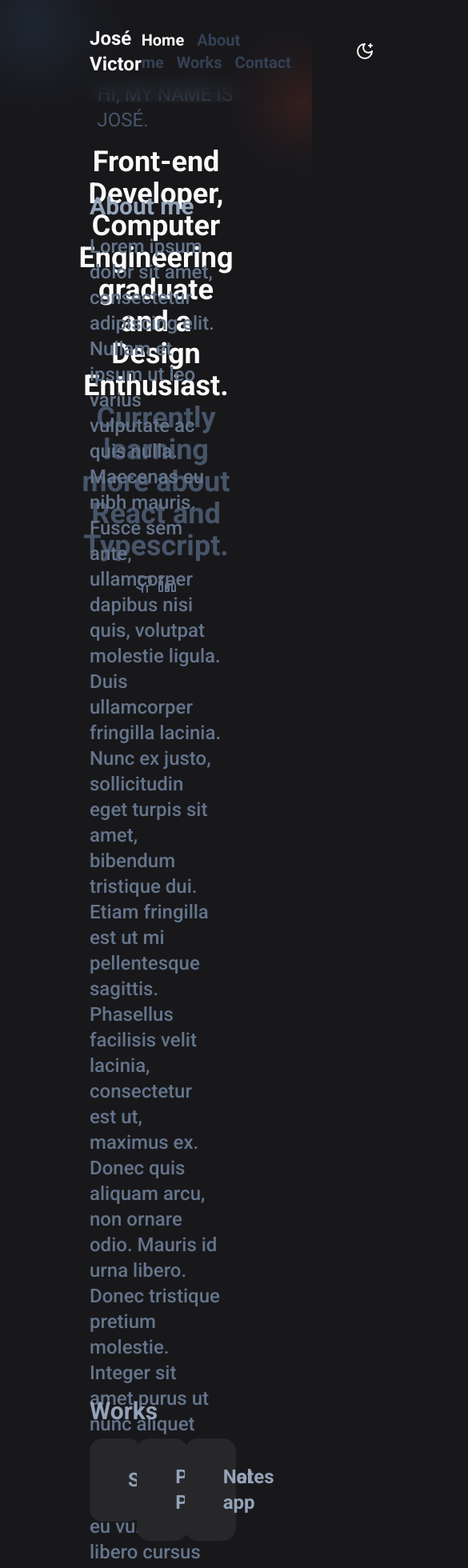
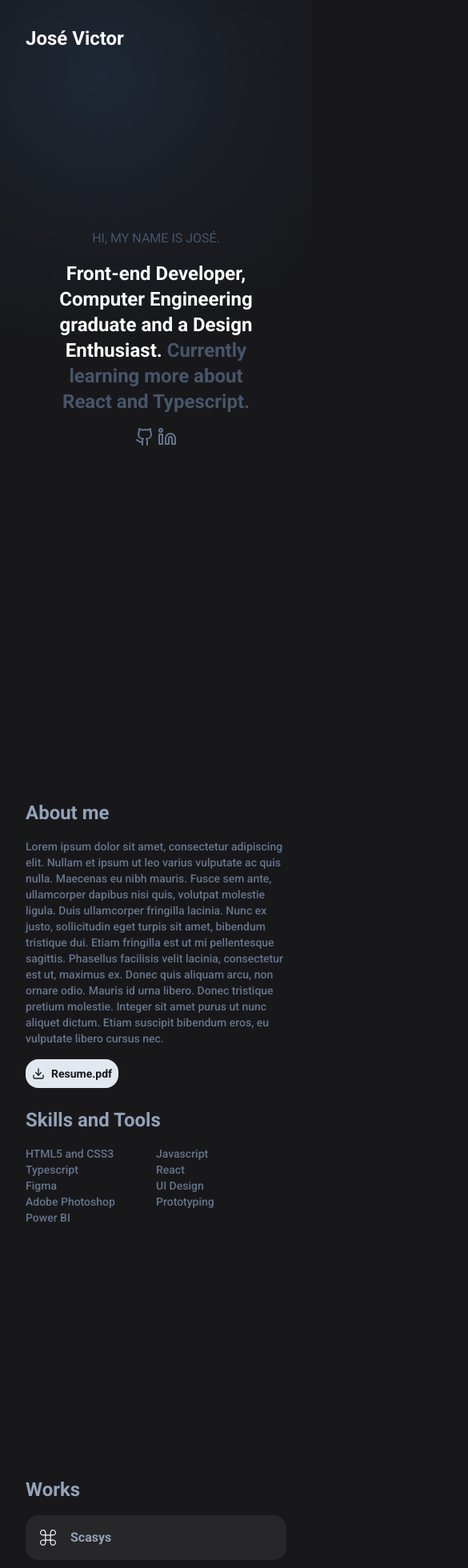
Before and after one commit to jvictordev1/personal-page, a React (Vite) app: page / in a window 390 px wide. Shown: the top 1960 px of the page at 80% size, 585 px wide, since content can reach past the window. Built offline with nearby package versions, Linux system fonts and the light colour scheme.

Commit message:
feat: responsividade

```diff
--- a/index.html
+++ b/index.html
@@ -12,7 +12,7 @@
     <meta name="viewport" content="width=device-width, initial-scale=1.0" />
     <title>José Victor - Front-end Developer</title>
   </head>
-  <body class="bg-zinc-900 text-zinc-50 antialiased bg-contain bg-no-repeat bg-dark-mode">
+  <body class="bg-zinc-900 text-zinc-50 antialiased">
     <div id="root"></div>
     <script type="module" src="/src/main.tsx"></script>
   </body>
--- a/src/app.tsx
+++ b/src/app.tsx
@@ -3,6 +3,7 @@ import {
   BadgePlus,
   ChevronUpCircle,
   Component,
+  Copyright,
   Download,
   GaugeCircle,
   Github,
@@ -59,49 +60,49 @@ function App() {
     {
       title: "Improve your website",
       icon: (
-        <ChevronUpCircle className="font-bold group-hover:text-slate-50 size-8" />
+        <ChevronUpCircle className="font-bold group-hover:text-slate-50 size-6 lg:size-8" />
       ),
     },
     {
       title: "Create a new website",
       icon: (
-        <BadgePlus className="font-bold group-hover:text-slate-50 size-8" />
+        <BadgePlus className="font-bold group-hover:text-slate-50 size-6 lg:size-8" />
       ),
     },
     {
       title: "Design and/or refactor UI",
       icon: (
-        <Component className="font-bold group-hover:text-slate-50 size-8" />
+        <Component className="font-bold group-hover:text-slate-50 size-6 lg:size-8" />
       ),
     },
     {
       title: "Create a web app",
       icon: (
-        <AppWindow className="font-bold group-hover:text-slate-50 size-8" />
+        <AppWindow className="font-bold group-hover:text-slate-50 size-6 lg:size-8" />
       ),
     },
     {
       title: "Create a dashboard",
       icon: (
-        <GaugeCircle className="font-bold group-hover:text-slate-50 size-8" />
+        <GaugeCircle className="font-bold group-hover:text-slate-50 size-6 lg:size-8" />
       ),
     },
     {
       title: "Edit photos and posts",
       icon: (
-        <Settings2 className="font-bold group-hover:text-slate-50 size-8" />
+        <Settings2 className="font-bold group-hover:text-slate-50 size-6 lg:size-8" />
       ),
     },
   ];
   return (
     <>
       <Navbar />
-      <Section id="home">
-        <div className="w-1/2 space-y-4">
-          <h2 className="font-normal text-slate-600 text-2xl ml-6">
+      <Section id="home" toggleBackground={true}>
+        <div className="w-2/3 text-center space-y-4 lg:w-1/2">
+          <h2 className="font-normal text-slate-600 text-base sm:text-2xl">
             HI, MY NAME IS JOSÉ.
           </h2>
-          <h1 className="font-bold text-4xl text-center">
+          <h1 className="font-bold text-2xl sm:text-4xl">
             Front-end Developer, Computer Engineering graduate and a Design
             Enthusiast.{" "}
             <span className="text-slate-600">
@@ -129,9 +130,11 @@ function App() {
         </div>
       </Section>
       <Section id="about-me">
-        <div className="px-28 space-y-4">
-          <h1 className="font-bold text-3xl text-slate-400">About me</h1>
-          <p className="font-medium text-2xl text-slate-500">
+        <div className="px-8 space-y-4 lg:px-28">
+          <h1 className="font-bold text-2xl lg:text-3xl text-slate-400">
+            About me
+          </h1>
+          <p className="font-medium text-sm text-slate-500 lg:text-2xl">
             Lorem ipsum dolor sit amet, consectetur adipiscing elit. Nullam et
             ipsum ut leo varius vulputate ac quis nulla. Maecenas eu nibh
             mauris. Fusce sem ante, ullamcorper dapibus nisi quis, volutpat
@@ -143,16 +146,18 @@ function App() {
             molestie. Integer sit amet purus ut nunc aliquet dictum. Etiam
             suscipit bibendum eros, eu vulputate libero cursus nec.
           </p>
-          <button className="flex items-center space-x-2 bg-slate-200 p-3 rounded-2xl">
-            <Download className="text-zinc-900" />
-            <p className="font-bold text-xl text-zinc-900">Resume.pdf</p>
+          <button className="flex items-center space-x-2 bg-slate-200 p-2 lg:p-3 rounded-2xl">
+            <Download className="text-zinc-900 size-4 lg:size-6" />
+            <p className="font-bold text-sm lg:text-xl text-zinc-900">
+              Resume.pdf
+            </p>
           </button>
         </div>
-        <div className="px-28 space-y-4 w-full">
-          <h1 className="font-bold text-3xl text-slate-400">
+        <div className="px-8 space-y-4 lg:px-28 w-full">
+          <h1 className="font-bold text-2xl lg:text-3xl text-slate-400">
             Skills and Tools
           </h1>
-          <ul className="flex w-full justify-between text-xl text-slate-500">
+          <ul className="grid grid-cols-2 justify-between text-sm md:grid-cols-3 lg:grid-cols-4 lg:text-xl text-slate-500 xl:flex xl:flex-row">
             {skillsAndTools.map((item: string) => {
               return (
                 <li
@@ -167,23 +172,27 @@ function App() {
         </div>
       </Section>
       <Section id="works">
-        <div className="w-full px-28 space-y-4 text-slate-400">
-          <h1 className="font-bold text-3xl">Works</h1>
-          <ul className="grid  grid-cols-3 gap-3 w-full justify-between text-xl">
+        <div className="w-full px-8 space-y-4 lg:px-28">
+          <h1 className="font-bold text-2xl lg:text-3xl text-slate-400">
+            Works
+          </h1>
+          <ul className="grid grid-cols-1 xl:grid-cols-3 gap-3 w-full justify-between text-xl">
             {works.map((work: Work) => {
               return <WorkCard key={work.title} {...work} />;
             })}
           </ul>
         </div>
-        <div className="w-full px-28 space-y-4 text-slate-400">
-          <h1 className="font-bold text-3xl">How can i help you?</h1>
-          <ul className="grid grid-cols-3 gap-3 w-full justify-between text-xl">
+        <div className="w-full px-8 lg:px-28 space-y-4 text-slate-400">
+          <h1 className="font-bold text-2xl lg:text-3xl text-slate-400">
+            How can i help you?
+          </h1>
+          <ul className="grid grid-cols-2 lg:grid-cols-3 gap-3 w-full justify-between ">
             {helps.map((help: Helps) => {
               return (
                 <li key={help.title}>
-                  <div className="flex items-center group cursor-default bg-zinc-800 w-full space-x-4 p-8 rounded-2xl">
+                  <div className="flex group items-center cursor-pointer bg-zinc-800 w-full h-full p-4 lg:p-8 space-x-4 rounded-2xl">
                     {help.icon}
-                    <h2 className="font-bold group-hover:text-slate-50 transition text-2xl">
+                    <h2 className="font-bold group-hover:text-slate-50 transition text-xs lg:text-sm xl:text-2xl">
                       {help.title}
                     </h2>
                   </div>
@@ -194,10 +203,12 @@ function App() {
         </div>
       </Section>
       <Section id="contact">
-        <div className="flex w-full justify-between px-28">
+        <div className="flex flex-col justify-between w-full px-8 space-y-4 lg:px-28 lg:flex md:flex-row">
           <div className="flex flex-col w-80 text-slate-400 space-y-4">
-            <h1 className="font-bold text-3xl">Lets work!</h1>
-            <p className="font-medium text-2xl text-slate-500">
+            <h1 className="font-bold text-2xl lg:text-3xl text-slate-400">
+              Lets work!
+            </h1>
+            <p className="font-medium text-slate-500 text-xl lg:text-2xl">
               Let's connect, chat about your project, or simply stay in touch.
             </p>
             <h3 className="font-bold text-xl">Email</h3>
@@ -205,13 +216,13 @@ function App() {
               josevictorcruzrb@gmail.com
             </p>
           </div>
-          <form action="#" className="w-1/2">
+          <form action="#" className="w-full md:w-1/2">
             <div className="w-full space-y-4 text-xl font-bold text-slate-400">
-              <h1>Your name</h1>
+              <h1 className="text-base lg:text-xl">Your name</h1>
               <Input placeholder="Joe Jones" />
-              <h1>Email address</h1>
+              <h1 className="text-base lg:text-xl">Email address</h1>
               <Input placeholder="you@your_domain.com" />
-              <h1>Message</h1>
+              <h1 className="text-base lg:text-xl">Message</h1>
               <textarea
                 placeholder="How can i help?"
                 className="w-full bg-transparent p-2 font-normal text-xl text-slate-50 placeholder:text-zinc-700 border-slate-500 border-2 rounded-lg outline-none"
@@ -226,6 +237,10 @@ function App() {
           </form>
         </div>
       </Section>
+      <div className="flex space-x-2 px-8 text-xs lg:text-sm items-center lg:px-28 pb-5 text-slate-500">
+        <Copyright className="size-4 lg:size-5" />
+        <p>2024, ALL RIGHTS RESERVED</p>
+      </div>
     </>
   );
 }
--- a/src/components/Input.tsx
+++ b/src/components/Input.tsx
@@ -1,11 +1,11 @@
 interface InputProps {
-    placeholder: string;
+  placeholder: string;
 }
 export default function Input({ placeholder }: InputProps) {
   return (
     <input
       placeholder={placeholder}
-      className="w-full bg-transparent p-2 font-normal text-xl text-slate-50 placeholder:text-zinc-700 border-slate-500 border-2 rounded-lg outline-none"
+      className="w-full bg-transparent p-2 font-normal text-base lg:text-xl text-slate-50 placeholder:text-zinc-700 border-slate-500 border-2 rounded-lg outline-none"
       type="text"
     />
   );
--- a/src/components/Navbar.tsx
+++ b/src/components/Navbar.tsx
@@ -2,9 +2,9 @@ import { MoonStar } from "lucide-react";
 
 export default function Navbar() {
   return (
-    <nav className="flex fixed w-full justify-between px-28 py-8 font-bold backdrop-blur-md">
+    <nav className="flex fixed w-full justify-between px-8 py-8 font-bold backdrop-blur-md lg:px-28">
       <h1 className="font-semibold text-2xl">José Victor</h1>
-      <div className="flex items-center space-x-20 text-xl">
+      <div className="hidden items-center space-x-20 text-xl lg:flex">
         <div className="space-x-4">
           <a href="#home">Home</a>
           <a className="text-slate-700" href="#about-me">
--- a/src/components/Section.tsx
+++ b/src/components/Section.tsx
@@ -1,12 +1,22 @@
 interface SectionProps {
   id: string;
   children: React.ReactNode;
+  toggleBackground?: boolean;
 }
 export default function Section(props: SectionProps) {
   return (
     <section
       id={props.id}
-      className="w-full h-screen flex flex-col items-center justify-center space-y-16"
+      style={
+        props.toggleBackground
+          ? {
+              backgroundImage: "url(images/dark-mode-wallpaper.png)",
+              backgroundRepeat: "no-repeat",
+              backgroundSize: "cover",
+            }
+          : {}
+      }
+      className="w-full h-screen flex flex-col items-center justify-center space-y-6 lg:space-y-16"
     >
       {props.children}
     </section>
--- a/src/components/WorkCard.tsx
+++ b/src/components/WorkCard.tsx
@@ -5,9 +5,9 @@ export default function WorkCard(work: Work) {
   return (
     <HoverCard.Root>
       <HoverCard.Trigger>
-        <div className="flex group items-center cursor-pointer bg-zinc-800 w-full p-8 space-x-4 rounded-2xl">
-          <img className="size-10" src={work.logo} alt={work.title} />
-          <h2 className="font-bold group-hover:text-slate-50 transition text-2xl">{work.title}</h2>
+        <div className="flex group items-center cursor-pointer bg-zinc-800 w-full p-4 xl:p-8 space-x-4 rounded-2xl">
+          <img className="size-6 xl:size-10" src={work.logo} alt={work.title} />
+          <h2 className="font-bold text-slate-400 group-hover:text-slate-50 transition text-base lg:text-xl xl:text-2xl">{work.title}</h2>
         </div>
         <HoverCard.Portal>
           <HoverCard.Content
```
